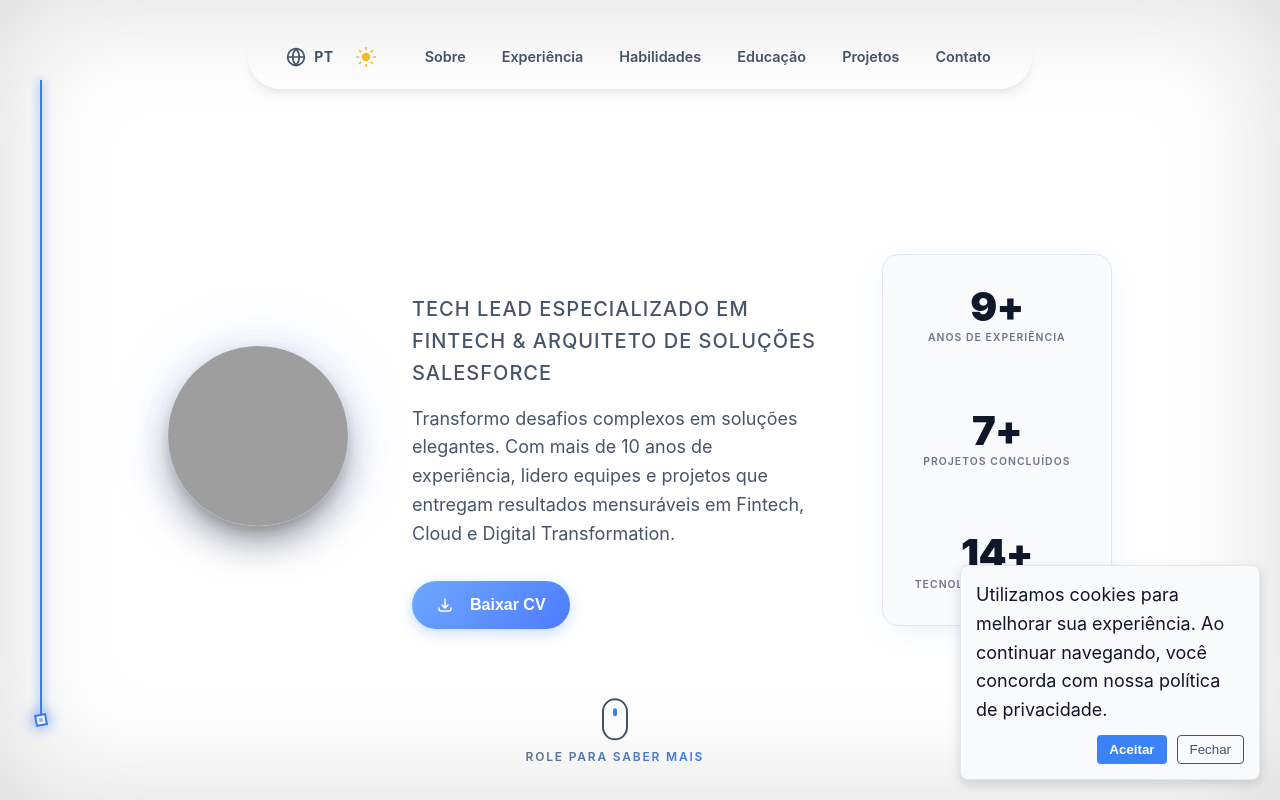
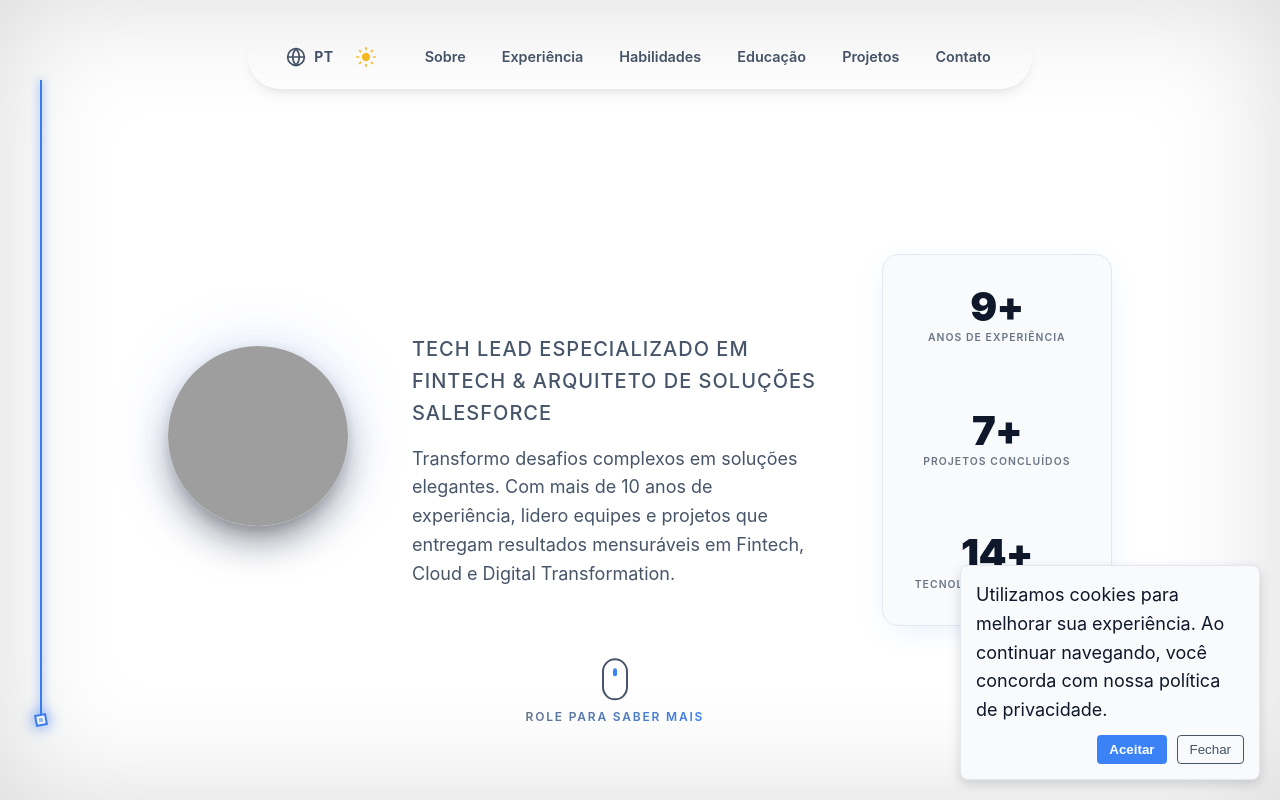
Before and after one commit to ncalvin/cv, a React (Vite) app: page / in a window 1280 px wide. Shown: the top 800 px of the page. Built offline with nearby package versions, Linux system fonts and the light colour scheme; grey boxes are pictures that could not be loaded.

Commit message:
chore: revert to main and remove download button

```diff
--- a/components/Header.tsx
+++ b/components/Header.tsx
@@ -1,10 +1,6 @@
-import React, { useEffect, useRef, useState } from 'react';
-import { DownloadIcon, MailIcon } from './Icons';
-import DownloadCVButton from './DownloadCVButton';
+import React, { useEffect, useRef } from 'react';
 import AvatarLogo from './AvatarLogo';
 import { motion, useInView, useSpring, useTransform } from 'framer-motion';
-
-
 
 const AnimatedStat = ({ value, label }: { value: number; label: string }) => {
   const ref = useRef(null);
@@ -37,33 +33,9 @@ const AnimatedStat = ({ value, label }: { value: number; label: string }) => {
 };
 
 import { useLanguage } from '../contexts/LanguageContext';
-import { generatePDF } from '../src/utils/pdfGenerator';
 
 const Header: React.FC = () => {
-  const { t, language } = useLanguage();
-  const [isDownloading, setIsDownloading] = useState(false);
-
-  const handleDownloadCV = () => {
-    setIsDownloading(true);
-
-    generatePDF(language).then(() => {
-      setIsDownloading(false);
-    });
-  };
-
-  useEffect(() => {
-    const style = document.createElement('style');
-    style.innerHTML = `
-      @keyframes spin {
-        0% { transform: rotate(0deg); }
-        100% { transform: rotate(360deg); }
-      }
-    `;
-    document.head.appendChild(style);
-    return () => {
-      document.head.removeChild(style);
-    };
-  }, []);
+  const { t } = useLanguage();
 
   const scrollToPortfolio = () => {
     const portfolioSection = document.getElementById('projects');
@@ -108,33 +80,6 @@ const Header: React.FC = () => {
             <p style={styles.description} className="animate-on-scroll">
               {t('header.description')}
             </p>
-
-
-
-            {/* CTA Buttons */}
-            <div style={styles.ctaContainer} className="animate-on-scroll">
-
-              <button
-                onClick={handleDownloadCV}
-                className="btn btn-primary"
-                style={styles.ctaPrimary}
-                disabled={isDownloading}
-              >
-                {isDownloading ? (
-                  <div style={{
-                    width: '18px',
-                    height: '18px',
-                    border: '2px solid #fff',
-                    borderTopColor: 'transparent',
-                    borderRadius: '50%',
-                    animation: 'spin 1s linear infinite'
-                  }} />
-                ) : (
-                  <DownloadIcon style={styles.iconDownload} />
-                )}
-                <span style={{ marginLeft: '0.5rem' }}>{isDownloading ? '...' : t('header.cta.download')}</span>
-              </button>
-            </div>
 
             {/* Innovative Scroll Indicator - Auto Scroll Trigger */}
             <motion.div
@@ -366,47 +311,6 @@ const styles: { [key: string]: React.CSSProperties } = {
     fontWeight: 400,
     opacity: 0.8,
   },
-  ctaContainer: {
-    display: 'flex',
-    gap: '1rem',
-    justifyContent: 'center',
-    flexWrap: 'wrap',
-    marginTop: '1rem',
-  },
-  ctaPrimary: {
-    minHeight: '48px',
-    padding: '0.875rem 1.5rem',
-    fontSize: '1rem',
-    fontWeight: 700,
-    background: 'linear-gradient(135deg, #6EA8FF 0%, #4E7BFF 100%)',
-    boxShadow: '0 4px 14px 0 rgba(110, 168, 255, 0.4)',
-    display: 'flex',
-    alignItems: 'center',
-    gap: '0.5rem',
-    position: 'relative',
-  },
-  ctaIcon: {
-    fontSize: '1.25rem',
-    lineHeight: 1,
-  },
-  ctaBadge: {
-    fontSize: '0.75rem',
-    fontWeight: 600,
-    backgroundColor: 'rgba(255, 255, 255, 0.2)',
-    padding: '0.25rem 0.5rem',
-    borderRadius: '12px',
-    marginLeft: '0.5rem',
-    whiteSpace: 'nowrap',
-  },
-  ctaSecondary: {
-    minHeight: '48px',
-    padding: '0.875rem 1.5rem',
-    fontSize: '1rem',
-    fontWeight: 600,
-    display: 'flex',
-    alignItems: 'center',
-    gap: '0.5rem',
-  },
   availabilityBadge: {
     display: 'inline-flex',
     alignItems: 'center',
@@ -423,10 +327,6 @@ const styles: { [key: string]: React.CSSProperties } = {
   availabilityIcon: {
     fontSize: '1.125rem',
     lineHeight: 1,
-  },
-  iconDownload: {
-    width: '18px',
-    height: '18px',
   },
   statsContainer: {
     display: 'flex',
```
